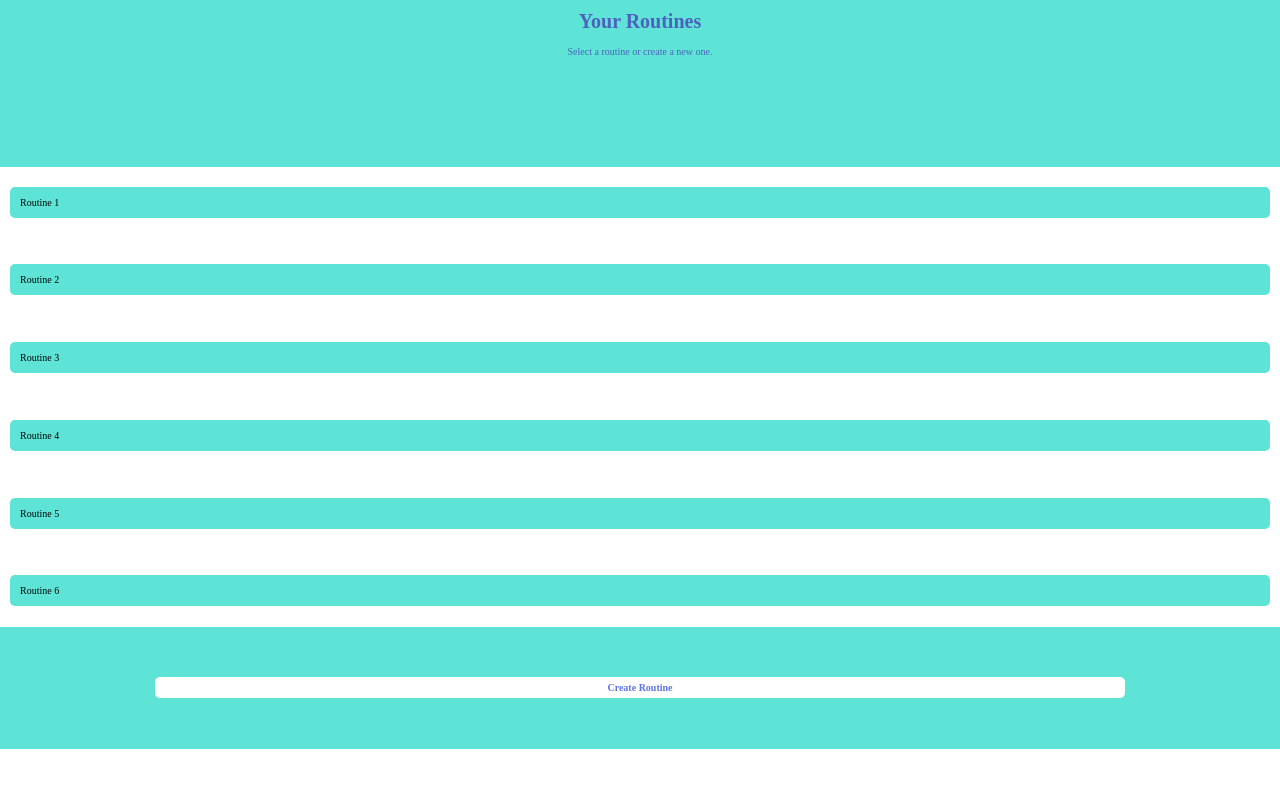
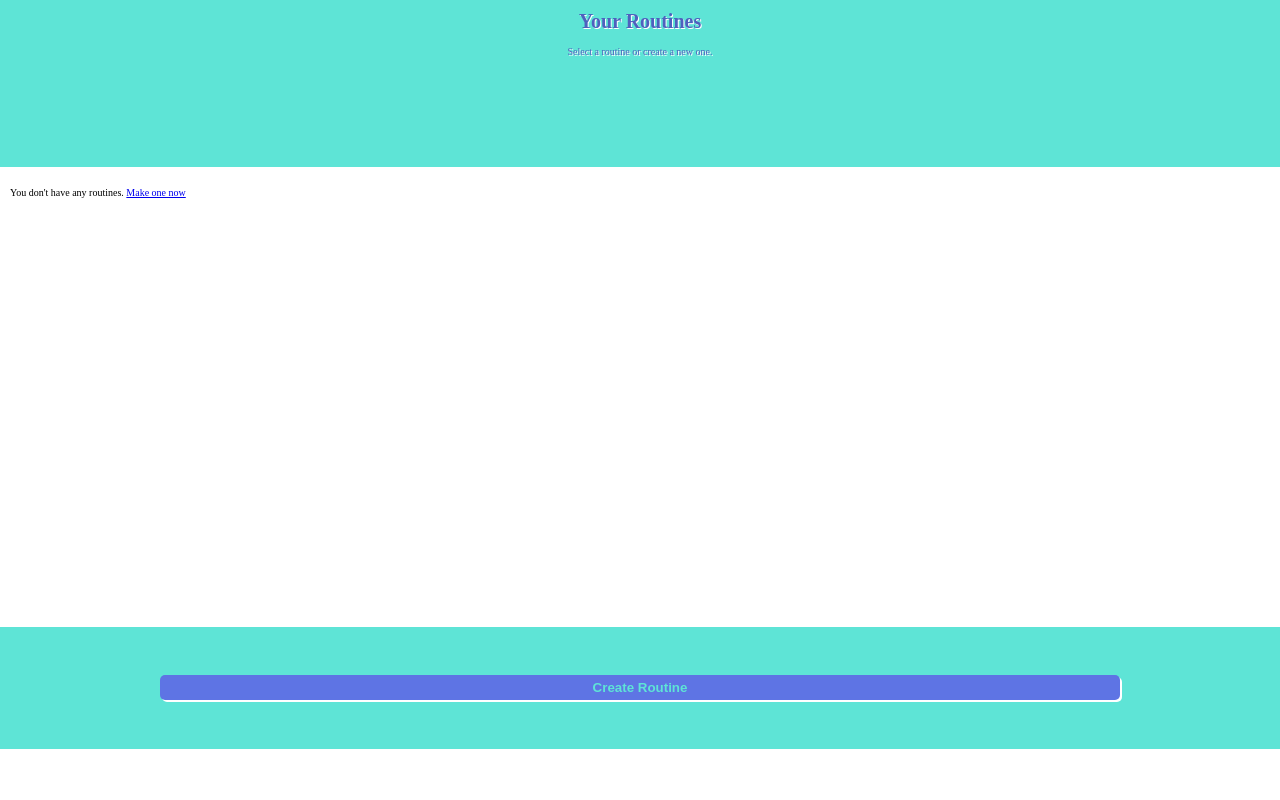
Before and after one commit to Micah456/MyRoutine2, a Flask app: page /app in a window 1280 px wide. Run offline with Flask 3, Linux system fonts and the light colour scheme.

Commit message:
Create index.js
Fixed minor typographical errors in readme. Added to index.css hover styles, adjusted routine button layout and gave the div a different name. Improved on styling in general. Turned p into buttons. Added index.js and linked to html. Created default 'no routines' message. Added appropriate links.

```diff
--- a/static/index.css
+++ b/static/index.css
@@ -13,25 +13,33 @@ header {
     padding: 1rem;
     text-align: center;
     height: 20vh;
+    text-shadow: #ffffff 1px 1px ;
 }
 
-#routine-div {
+#routine-btns-div {
     overflow: scroll;
     scrollbar-color:  #5ee4d6 #5e74e4;
     padding: 1rem;
     display: flex;
     flex-direction: column;
     height: 55vh;
-    justify-content: space-between;
-
-
 }
 
 .routine-btn {
     background: #5ee4d6;
     padding: 1rem;
     border-radius: .5rem;
+    border-width: 0;
+    font-size: 1.2rem;
+    margin-bottom: 1.5rem;
+    box-shadow: #4e61be 2px 2px;
+    font-weight: 600;
+}
 
+.routine-btn:hover {
+    background: #5e74e4;
+    color: #ffffff;
+    cursor:pointer;
 }
 
 .homepage-btn-div {
@@ -44,14 +52,22 @@ header {
 }
 
 .homepage-btn {
-    color: #5e74e4;
-    background: #ffffff;
+    background: #5e74e4;
+    box-shadow: #ffffff 2px 2px;
+    color:#5ee4d6;
+    border: none;
     text-align: center;
     padding: .5rem;
     width: 75vw;
     font-weight: 800;
     border-radius: .5rem;
+}
 
+.homepage-btn:hover{
+    background: #ffffff;
+    box-shadow: #5e74e4 2px 2px;
+    color: #5e74e4;
+    cursor:pointer;
 }
 
 a {
--- /dev/null
+++ b/static/index.js
@@ -0,0 +1,30 @@
+const baseURL = window.location.origin
+const routineBtnsDivEl = document.getElementById("routine-btns-div")
+const createRoutineBtnEl = document.getElementById("create-routine-btn")
+createRoutineBtnEl.addEventListener('click', () => {
+    window.location.href += "/routine/create"
+})
+let routines = []
+
+function setUpRoutines(){
+    let routineBtnsHTML = ""
+    for(let i = 0; i<routines.length; i++){
+        routineBtnsHTML += `<button class="routine-btn" onclick="clickRoutine(${i})">${routines[i].Name}</button>`
+    }
+    routineBtnsDivEl.innerHTML = routineBtnsHTML
+}
+
+function clickRoutine(routineID){
+    console.log("Routine ID: " + routineID)
+    window.location.href += `/routine/${routineID}`
+
+}
+
+
+console.log(baseURL)
+fetch(`${baseURL}/data`)
+    .then(resp => resp.json())
+    .then(rawData => {
+        routines = rawData.Routines
+        setUpRoutines()
+    })
--- a/templates/index.html
+++ b/templates/index.html
@@ -10,17 +10,13 @@
                 <h1>Your Routines</h1>
                 <p>Select a routine or create a new one.</p>
             </header>
-            <div id="routine-div">
-                <p class="routine-btn">Routine 1</p>
-                <p class="routine-btn">Routine 2</p>
-                <p class="routine-btn">Routine 3</p>
-                <p class="routine-btn">Routine 4</p>
-                <p class="routine-btn">Routine 5</p>
-                <p class="routine-btn">Routine 6</p>
+            <div id="routine-btns-div">
+                <p>You don't have any routines. <a href="/app/routine/create" style="text-decoration: underline;">Make one now</a></p>
             </div>
             <div class=homepage-btn-div>
-                <p id="create-routine-btn" class="homepage-btn">Create Routine</p>
+                <button id="create-routine-btn" class="homepage-btn">Create Routine</button>
             </div>
         </main>
+        <script src="../static/index.js"></script>
     </body>
 </html>
```
Also changed, not shown: README.md.
